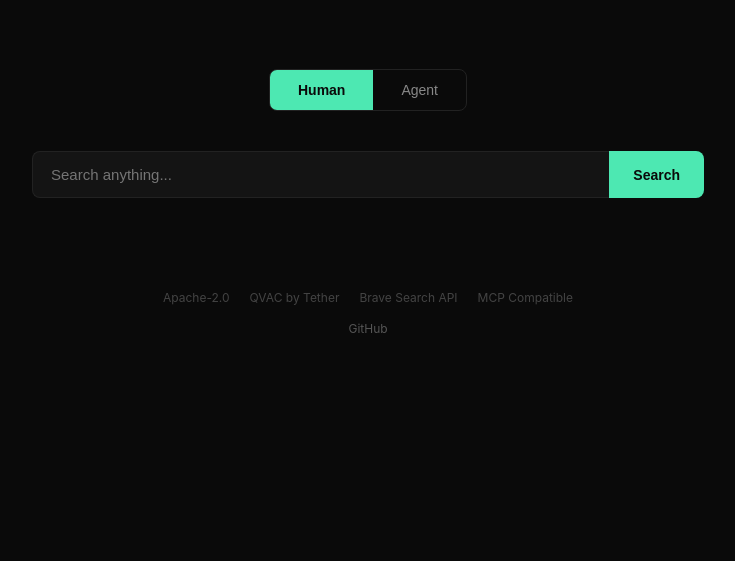
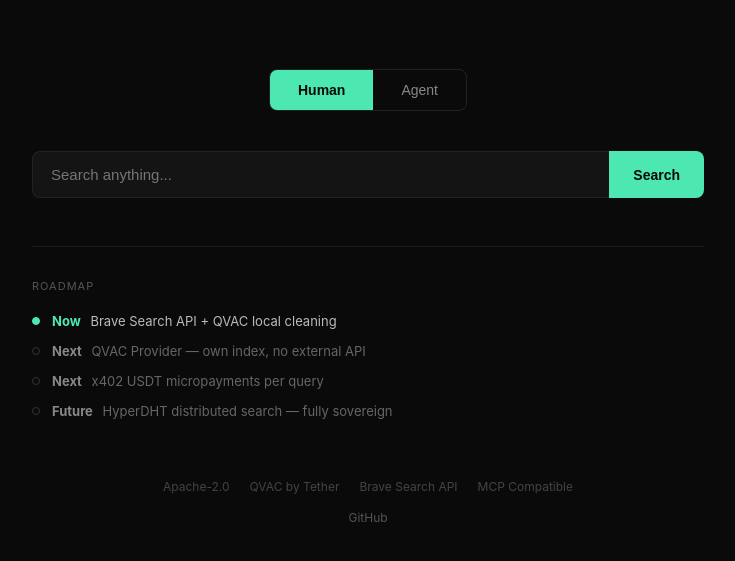
Before and after one commit to theYahia/qsearch, a website: page public/index.html in a window 1280 px wide. Shown: the part 163-724 px from the top of the page, without its empty margins (272-1007 px from the left). Drawn offline with Linux system fonts and the light colour scheme.

Commit message:
feat: add roadmap section — Brave → QVAC Provider → HyperDHT

```diff
--- a/public/index.html
+++ b/public/index.html
@@ -49,6 +49,17 @@ header{text-align:center;padding:80px 0 40px}
 .ep .method{color:#4de8b2;font-family:monospace;font-size:13px;font-weight:600}
 .ep .path{color:#e0e0e0;font-family:monospace;font-size:13px}
 .ep .info{color:#666;font-size:12px;margin-top:4px}
+
+/* Roadmap */
+.roadmap{margin-top:48px;padding-top:32px;border-top:1px solid #1a1a1a}
+.roadmap-title{color:#555;font-size:11px;text-transform:uppercase;letter-spacing:1px;margin-bottom:20px}
+.roadmap-items{display:flex;flex-direction:column;gap:14px}
+.rm-item{display:flex;align-items:flex-start;gap:12px;color:#666;font-size:13px}
+.rm-item.done{color:#bbb}
+.rm-dot{width:8px;height:8px;border-radius:50%;border:1px solid #333;margin-top:4px;flex-shrink:0}
+.rm-item.done .rm-dot{background:#4de8b2;border-color:#4de8b2}
+.rm-text strong{color:#888;margin-right:6px}
+.rm-item.done .rm-text strong{color:#4de8b2}
 
 /* Onboard card */
 .onboard-card{background:#141414;border:1px solid #4de8b2;border-radius:12px;padding:28px;margin-bottom:24px;text-align:center}
@@ -109,6 +120,28 @@ the instructions to join qsearch</pre></div>
         <li>It reads the docs and learns the API</li>
         <li>Your agent can now search the web</li>
       </ol>
+    </div>
+  </div>
+
+  <div class="roadmap">
+    <div class="roadmap-title">Roadmap</div>
+    <div class="roadmap-items">
+      <div class="rm-item done">
+        <div class="rm-dot"></div>
+        <div class="rm-text"><strong>Now</strong> Brave Search API + QVAC local cleaning</div>
+      </div>
+      <div class="rm-item">
+        <div class="rm-dot"></div>
+        <div class="rm-text"><strong>Next</strong> QVAC Provider — own index, no external API</div>
+      </div>
+      <div class="rm-item">
+        <div class="rm-dot"></div>
+        <div class="rm-text"><strong>Next</strong> x402 USDT micropayments per query</div>
+      </div>
+      <div class="rm-item">
+        <div class="rm-dot"></div>
+        <div class="rm-text"><strong>Future</strong> HyperDHT distributed search — fully sovereign</div>
+      </div>
     </div>
   </div>
 </div>
```
